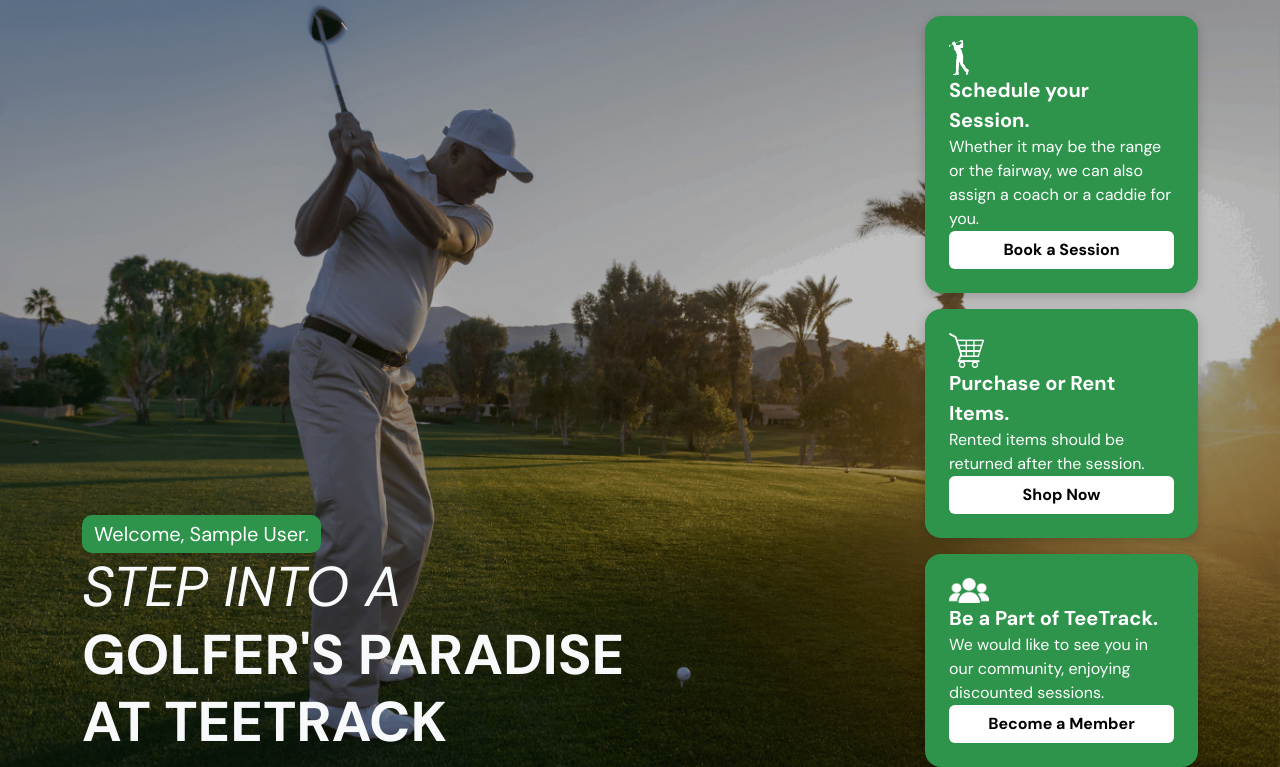
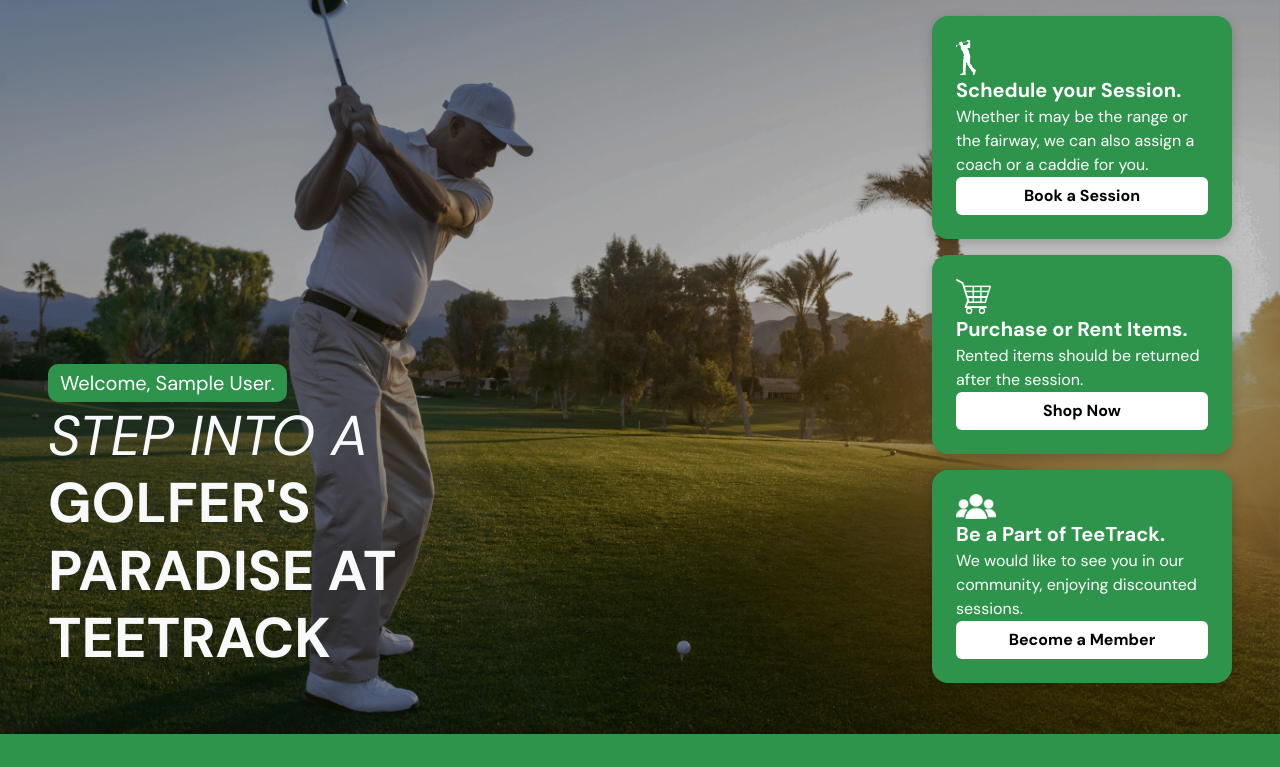
Before and after one commit to johnllss/INFOM_DB-App_Gr3, a Flask app: page / in a window 1280 px wide. Shown: the part 66-833 px from the top of the page. After the commit the page ends 800 px from the top, so only its background shows below. Run offline with Flask 3, Linux system fonts and the light colour scheme; the visitor is signed in with stand-in values (Sample User, id 1); data that the repository does not hold is empty; some libraries are stand-ins or nearby versions.

Commit message:
fixed scaling for boxes

```diff
--- a/golf/static/styles.css
+++ b/golf/static/styles.css
@@ -58,6 +58,7 @@ body.homepage-background {
     padding: 1.5rem;
     border-radius: 1rem;
     height: 80%;
+    width: 300px;
     box-shadow: 0 4px 12px rgba(0, 0, 0, 0.2);
 }
 
--- a/golf/templates/home.html
+++ b/golf/templates/home.html
@@ -9,11 +9,11 @@
 {% endblock %}
 
 {% block main %}
-<div class="container text-light">
+<div class="container-fluid px-5 text-light">
 
     <div class="row" style="min-height: 80vh;">
 
-        <div class="col-md-6 d-flex flex-column justify-content-end pb-1">
+        <div class="col-md-5 d-flex flex-column justify-content-end pb-1">
 
             <div>
                 <p class="d-inline-block homepage-welcome lead mb-0">Welcome, {{ user.first_name }}.</p>
@@ -21,23 +21,23 @@
             </div>
         </div>
 
-        <div class="col-md-6 mt-3 d-flex flex-column align-items-end justify-content-center">
+        <div class="col-md-7 mt-3 d-flex flex-column align-items-end justify-content-center">
 
-            <div class="homepage-box mb-3 w-50 d-flex flex-column">
+            <div class="homepage-box mb-3 d-flex flex-column">
                 <img src="/static/images/booking_logo.png" alt="Booking Logo" width="20" height="35" class="d-inline-block me-2">
                 <span class="fs-5"><strong>Schedule your Session.</strong></span>
                 <span>Whether it may be the range or the fairway, we can also assign a coach or a caddie for you.</span>
                 <a href="/booking" class="btn bg-white text-black rounded d-inline-block"><strong>Book a Session</strong></a>
             </div>
 
-            <div class="homepage-box mb-3 w-50 d-flex flex-column">
+            <div class="homepage-box mb-3 d-flex flex-column">
                 <img src="/static/images/shop_logo.png" alt="Booking Logo" width="35" height="35" class="d-inline-block me-2">
                 <span class="fs-5"><strong>Purchase or Rent Items.</strong></span>
                 <span>Rented items should be returned after the session.</span>
                 <a href="/shop" class="btn bg-white text-black rounded d-inline-block"><strong>Shop Now</strong></a>
             </div>
 
-            <div class="homepage-box w-50 d-flex flex-column">
+            <div class="homepage-box d-flex flex-column">
                 <img src="/static/images/membership_logo.png" alt="Booking Logo" width="40" height="25" class="d-inline-block me-2">
                 <span class="fs-5"><strong>Be a Part of TeeTrack.</strong></span>
                 <span>We would like to see you in our community, enjoying discounted sessions.</span>
```
Also changed, not shown: 2 other files.
